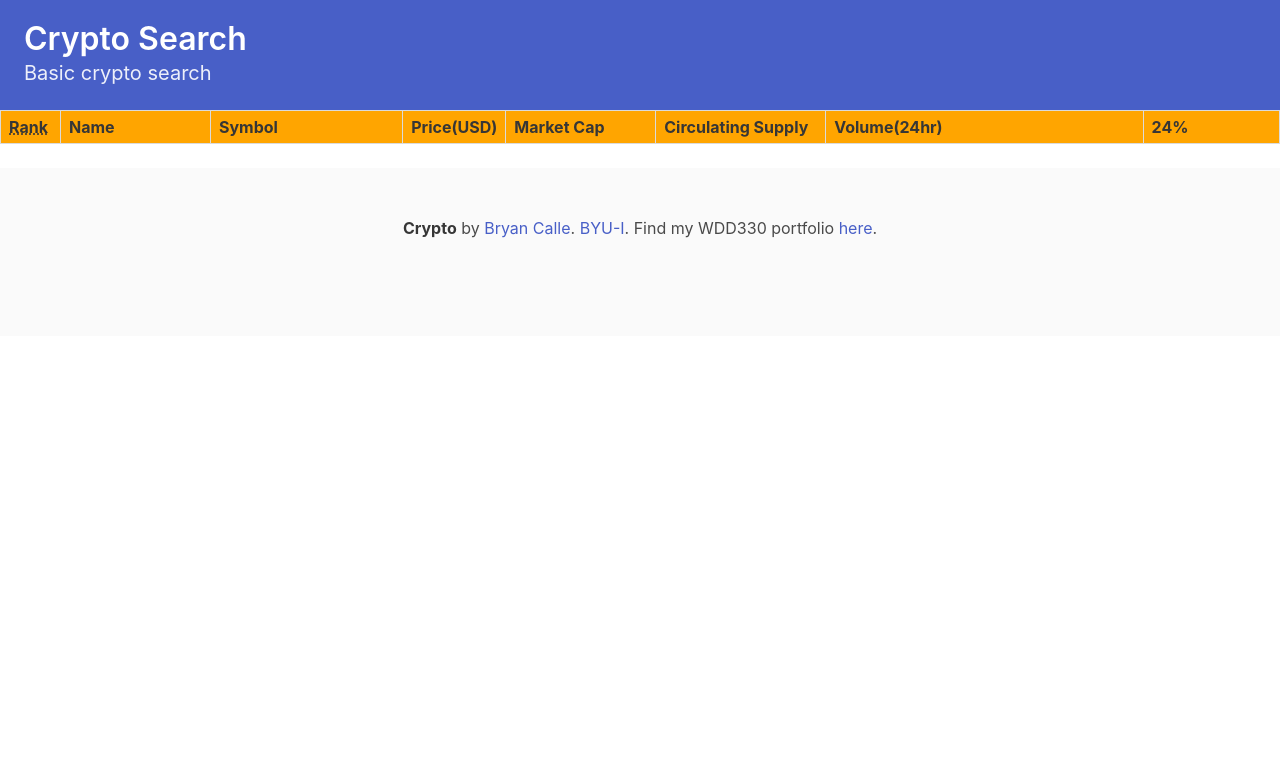
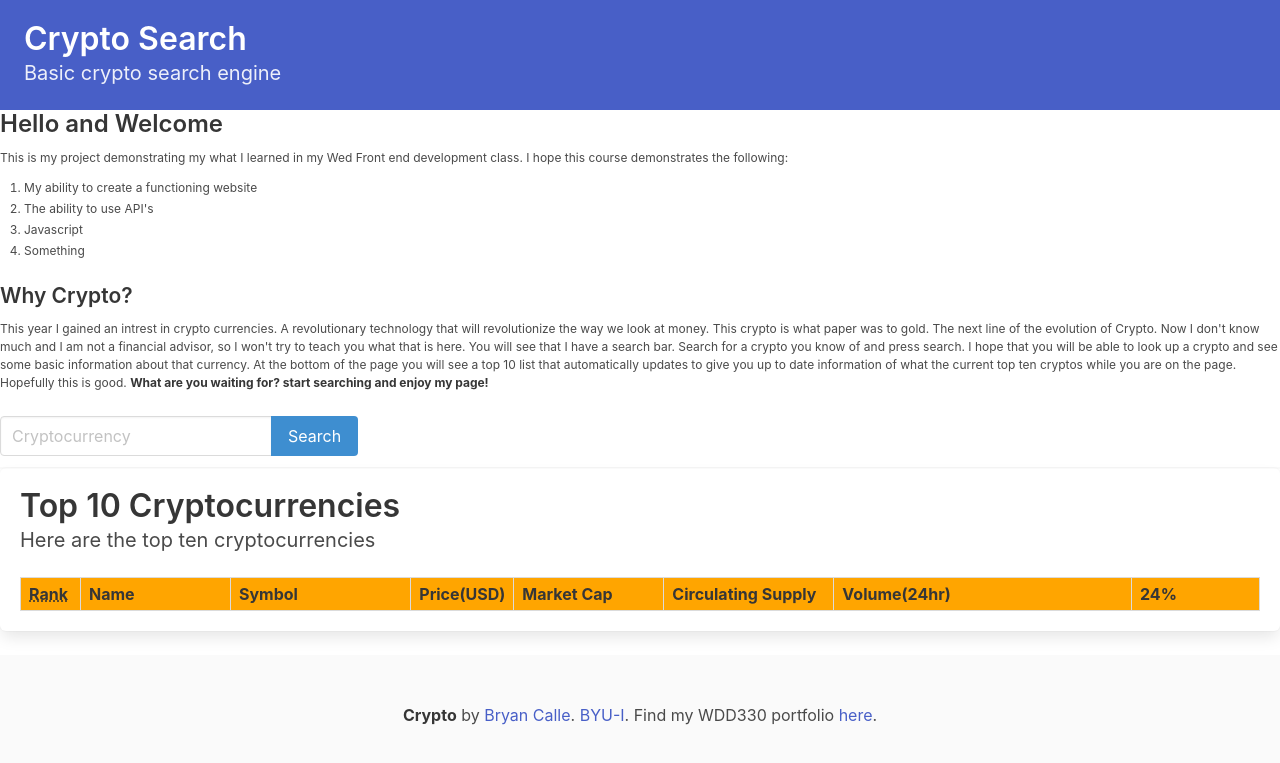
Before and after one commit to Yippie-Calle/WDD330, a website: page Readings/Crypto/main.html in a window 1280 px wide. Shown: the part 55-818 px from the top of the page. Drawn offline with nearby package versions, Linux system fonts and the light colour scheme; no server answers; a script that the page names is missing.

Commit message:
final touches start today
Trying to add the search button

```diff
--- a/Readings/Crypto/main.html
+++ b/Readings/Crypto/main.html
@@ -11,6 +11,8 @@
 </head>
 
 <body>
+  <!-- This is a simple navagation to take you place to place -->
+
   <nav class="navbar" role="navigation" aria-label="main navigation">
     <div class="navbar-brand">
       <a class="navbar-item" href="#">
@@ -72,16 +74,93 @@
 
       </div>
   </nav>
+  <!-- This is our header -->
   <section class="hero is-small is-link">
     <div class="hero-body">
       <p class="title">
         Crypto Search
       </p>
       <p class="subtitle">
-        Basic crypto search
+        Basic crypto search engine
       </p>
     </div>
   </section>
+  <!-- Here we are explaining out page -->
+  <div class="content is-small">
+    <h1>Hello and Welcome</h1>
+    <p>This is my project demonstrating my what I learned in my Wed Front end development class. I hope this course
+      demonstrates the following:
+    </p>
+    <ol>
+      <li>My ability to create a functioning website</li>
+      <li>The ability to use API's </li>
+      <li>Javascript</li>
+      <li>Something</li>
+    </ol>
+    <h2>Why Crypto?</h2>
+    <p>This year I gained an intrest in crypto currencies. A revolutionary technology that will revolutionize the way we
+      look at money.
+      This crypto is what paper was to gold. The next line of the evolution of Crypto. Now I don't know much and I am
+      not a financial
+      advisor, so I won't try to teach you what that is here. You will see that I have a search bar. Search for a crypto
+      you know of
+      and press search. I hope that you will be able to look up a crypto and see some basic information about that
+      currency. At the bottom of the page you will see
+      a top 10 list that automatically updates to give you up to date information of what the current top ten cryptos
+      while you are on the page.
+      Hopefully this is good.
+      <strong>What are you waiting for? start searching and enjoy my page! </strong>
+    </p>
+
+  </div>
+  <!-- This area we search for crypto -->
+
+  <div class="field has-addons">
+    <div class="control" id="searchBar">
+      <input class="input" type="text" placeholder="Cryptocurrency">
+    </div>
+    <div class="control">
+      <a class="button is-info">
+        Search
+      </a>
+    </div>
+  </div>
+
+  <!-- here we display the searched crypto  -->
+  <div class="card" id="cryptoCard">
+    <!-- <div class="card-content">
+      <div class="media">
+        <div class="media-left">
+          <figure class="image is-48x48">
+            <img src="https://bulma.io/images/placeholders/96x96.png" alt="Placeholder image">
+          </figure>
+        </div>
+        <div class="media-content">
+          <p class="title is-4">John Smith</p>
+          <p class="subtitle is-6">@johnsmith</p>
+        </div>
+      </div>
+
+      <div class="content">
+        Lorem ipsum dolor sit amet, consectetur adipiscing elit.
+        Phasellus nec iaculis mauris. <a>@bulmaio</a>.
+        <a href="#">#css</a> <a href="#">#responsive</a>
+        <br>
+        <time datetime="2016-1-1">11:09 PM - 1 Jan 2016</time>
+      </div>
+    </div>
+    <div class="card">
+      <footer class="card-footer">
+        <a href="#" class="card-footer-item">Add to List</a>
+      </footer>
+    </div> -->
+  </div>
+
+
+  <!-- This area we are displaying the top 10 cryptos -->
+  <div class="box">
+    <h1 class="title">Top 10 Cryptocurrencies</h1>
+    <h2 class="subtitle">Here are the top ten cryptocurrencies</h2>
     <table class="table is-bordered is-striped is-narrow is-hoverable is-fullwidth" id="leaderboard">
       <thead>
         <tr>
@@ -99,6 +178,8 @@
       </thead>
       <tbody id="cryptocurrencies"></tbody>
     </table>
+  </div>
+
   <footer class="footer">
     <div class="content has-text-centered">
       <p>
--- a/Readings/Crypto/main.js
+++ b/Readings/Crypto/main.js
@@ -9,10 +9,35 @@ xhReq.send(null);
 var data = JSON.parse(xhReq.responseText);
 console.log(data[0]);
 
-//initializtion
+//initializtion for crypto table
 var cryptocurrencies;
 var timerId;
-var updateInterval = 2000;
+var updateInterval = 5000;
+//initiaztion for crypto
+let crypto = [];
+const searchbar = document.getElementById("searchBar");
+
+/*
+ * This area is for the search functionality
+ */
+
+console.log(searchbar);
+searchbar.addEventListener("keyup", (e) => {
+  console.log(e.target.value);
+});
+
+function getCryptoData() {
+  var xhReq = new XMLHttpRequest();
+  xhReq.open(
+    "GET",
+    "https://api.coingecko.com/api/v3/coins/markets?vs_currency=usd",
+    false
+  );
+}
+
+/*********************
+ * This area is for the top 10 list
+ *********************/
 
 function descending(a, b) {
   return a.percentage_change_24 < b.percentage_change_24 ? 1 : -1;
@@ -64,7 +89,7 @@ function getNewData() {
   );
   newReq.send(null);
   var newData = JSON.parse(newReq.responseText);
-  console.log(data[0]);
+  //console.log(data[0]);
 
   for (var i = 0; i < cryptocurrencies.length; i++) {
     var cryptocurrency = cryptocurrencies[i];
@@ -81,7 +106,7 @@ function getNewData() {
   cryptocurrencies.sort(descending);
   updateRank(cryptocurrencies);
   reposition();
-  console.log("I am refreshing");
+  //console.log("I am refreshing");
 }
 
 //This will continously update our list.
```
Lines whose indentation alone changed are shown as unchanged.
